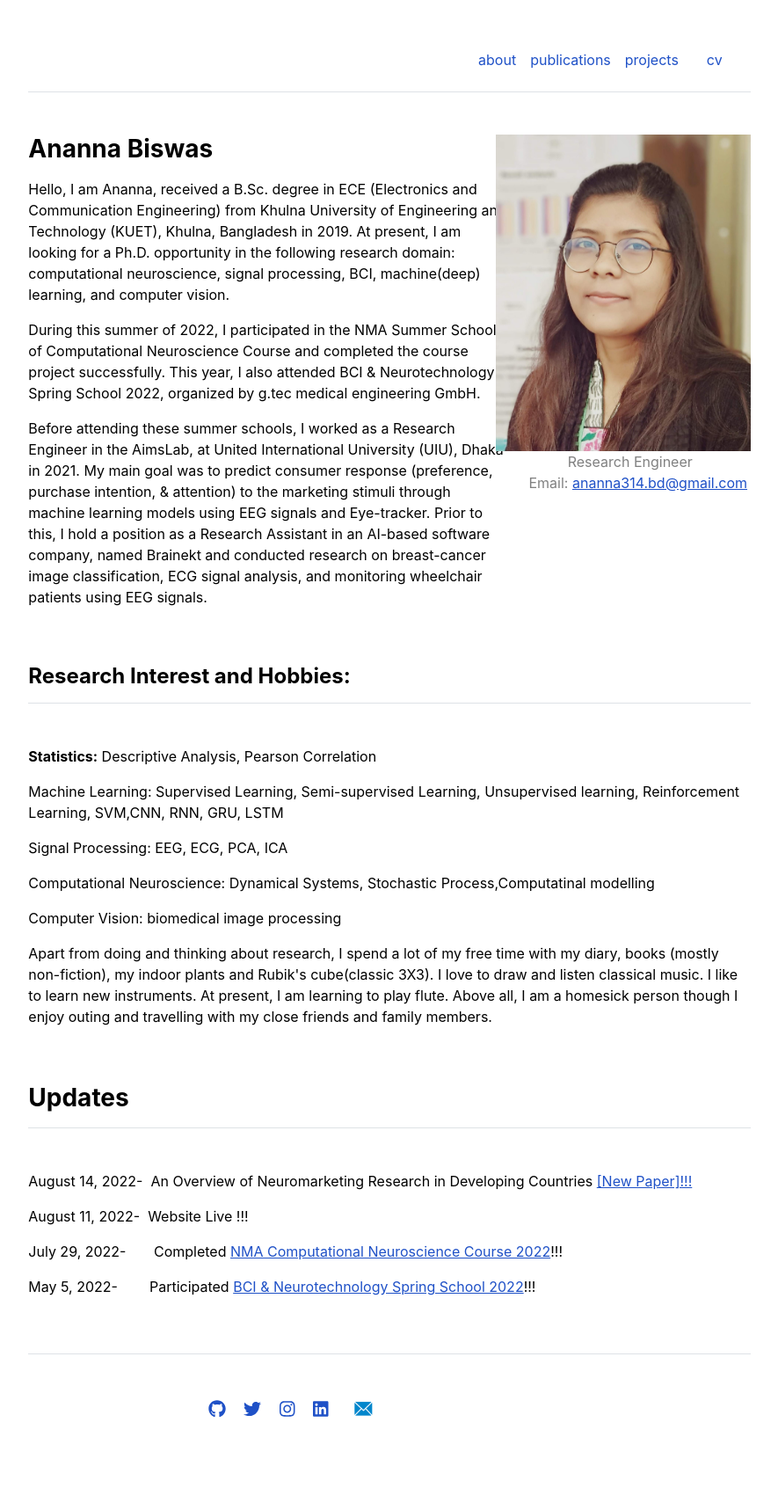
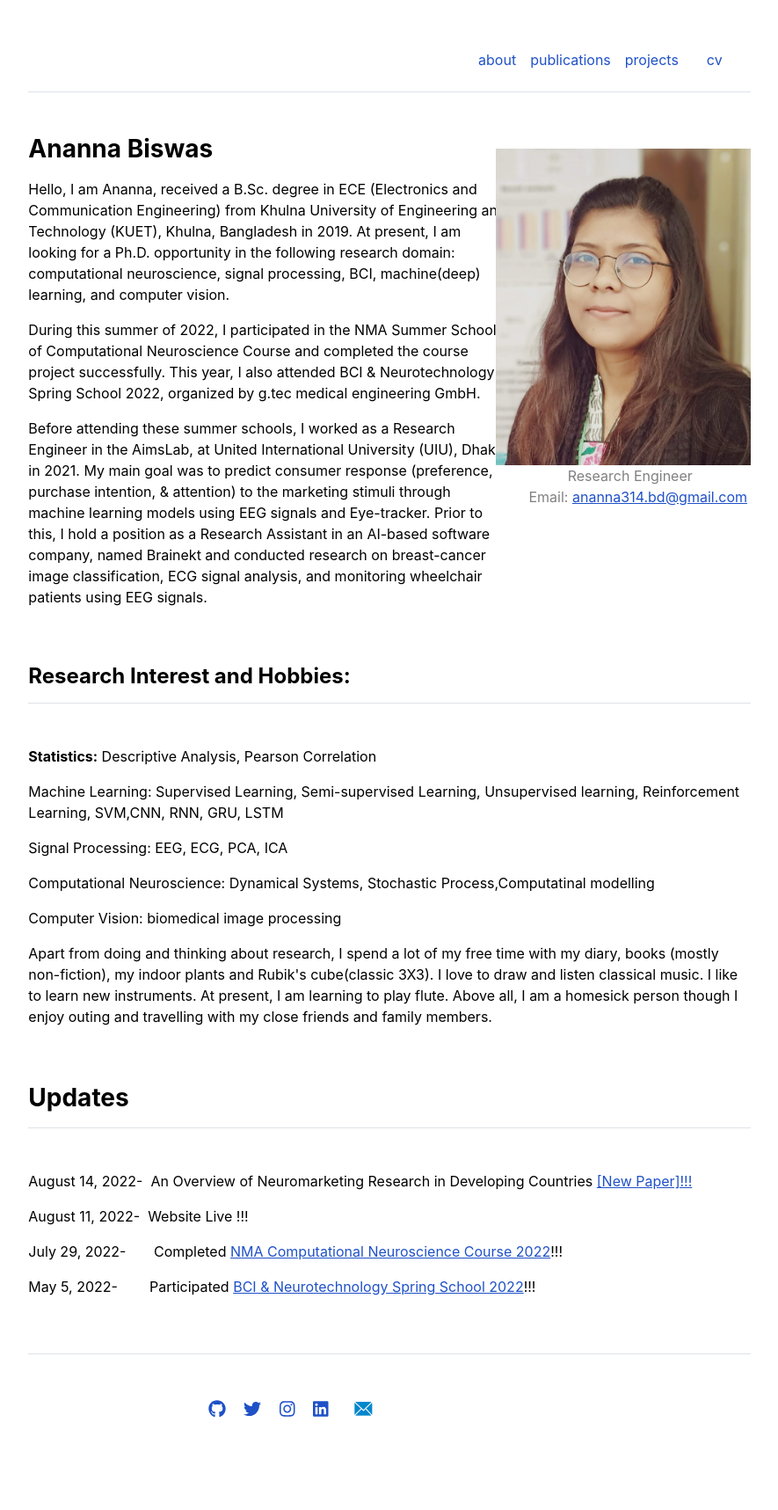
Before and after one commit to Anannabiswas/anannabiswas.github.io, a Jekyll site: the page built from index.md, in a window 1280 px wide. Shown: the whole page at 88% size, without its empty margins (197-1082 px from the left). Built offline with Jekyll 4.4.1, drawn with Linux system fonts in a browser that asks for light colours.

Commit message:
Update home.html

```diff
--- a/_layouts/home.html
+++ b/_layouts/home.html
@@ -9,7 +9,7 @@ layout: default
     {{ content }}
      </p>
   </div>
-  <div class="col-md-4">
+  <div class="col-md-4 pt-3">
     <p>
       <img src="{{ site.github.url }}/assets/img/ananna_1.jpeg" alt="Home" width="290" height="360"style="float:right">
    </p>
```
